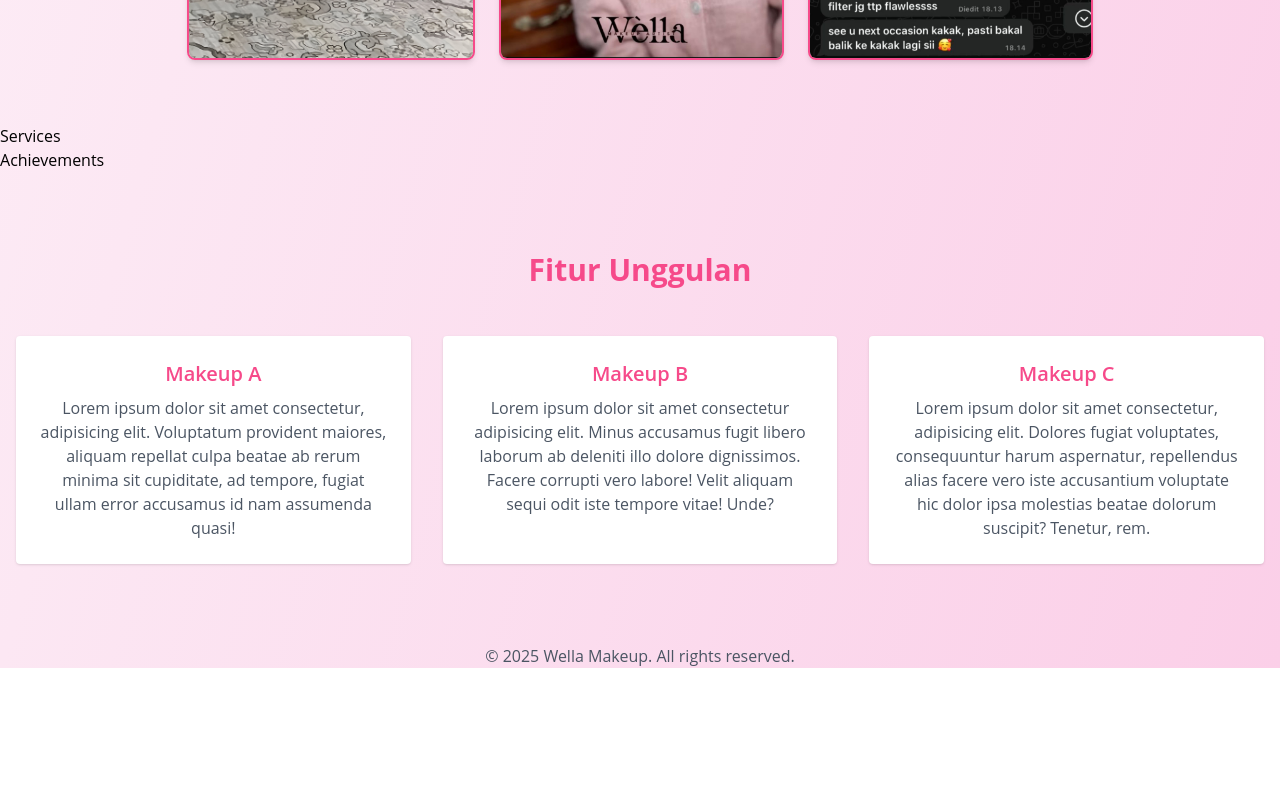
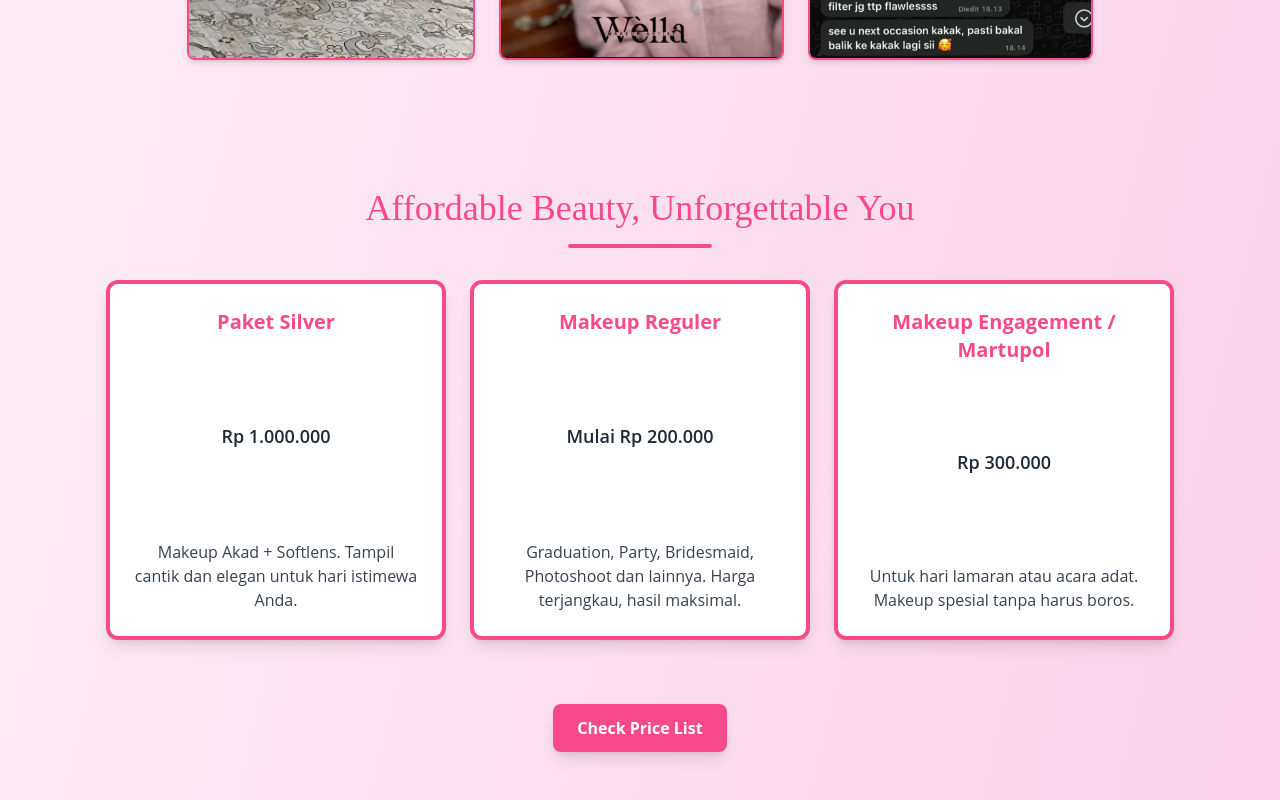
Before and after one commit to ifjika/wella-makeup, a React (Create React App) app in the folder frontend/: page / in a window 1280 px wide. Shown: the part 3940-4740 px from the top of the page. Before the commit the page ends 4608 px from the top, so only its background shows below. Built offline with nearby package versions, Linux system fonts and the light colour scheme.

Commit message:
Fix Services section 0.1

```diff
--- a/frontend/src/components/Home/Services.jsx
+++ b/frontend/src/components/Home/Services.jsx
@@ -1,7 +1,73 @@
 import React from "react";
+import { motion } from "framer-motion";
+
+const servicesItems = [
+  {
+    title: "Paket Silver",
+    price: "Rp 1.000.000",
+    description:
+      "Makeup Akad + Softlens. Tampil cantik dan elegan untuk hari istimewa Anda.",
+  },
+  {
+    title: "Makeup Reguler",
+    price: "Mulai Rp 200.000",
+    description:
+      "Graduation, Party, Bridesmaid, Photoshoot dan lainnya. Harga terjangkau, hasil maksimal.",
+  },
+  {
+    title: "Makeup Engagement / Martupol",
+    price: "Rp 300.000",
+    description:
+      "Untuk hari lamaran atau acara adat. Makeup spesial tanpa harus boros.",
+  },
+];
 
 const Services = () => {
-  return <div>Services</div>;
+  return (
+    <section className="text-center py-16 px-4 cursor-default">
+      <div className="max-w-7xl mx-auto text-center">
+        <h2 className="text-3xl md:text-4xl text-primary mb-4 font-brand">
+          Affordable Beauty, Unforgettable You
+        </h2>
+        <div className="h-1 w-36 bg-primary mx-auto mb-8 rounded-full" />
+
+        <div className="flex flex-wrap justify-center gap-6 mb-16">
+          {servicesItems.map((item, index) => (
+            <motion.div
+              key={index}
+              className="w-full sm:w-[300px] md:w-[340px] min-h-[360px] border-4 border-primary rounded-xl p-6 text-center shadow-lg flex flex-col justify-between bg-white"
+              initial={{ opacity: 0, y: 100 }}
+              whileInView={{ opacity: 1, y: 0 }}
+              transition={{ duration: 0.8, delay: index * 0.2 }}
+              viewport={{ once: false, amount: 0.3 }}
+              whileHover={{
+                scale: 1.1,
+                zIndex: 20,
+                boxShadow: "0 15px 35px rgba(0,0,0,0.2)",
+                transition: {
+                  type: "spring",
+                  stiffness: 300,
+                  damping: 20,
+                },
+              }}
+            >
+              <h3 className="text-xl font-bold text-primary mb-1">
+                {item.title}
+              </h3>
+              <p className="text-lg font-semibold text-gray-800 mb-2">
+                {item.price}
+              </p>
+              <p className="text-gray-700">{item.description}</p>
+            </motion.div>
+          ))}
+        </div>
+
+        <button className="bg-primary text-white px-6 py-3 rounded-lg font-bold shadow-lg hover:bg-pink-600 transition duration-300">
+          Check Price List
+        </button>
+      </div>
+    </section>
+  );
 };
 
 export default Services;
--- a/frontend/src/components/Home/Testimoni.jsx
+++ b/frontend/src/components/Home/Testimoni.jsx
@@ -4,19 +4,19 @@ import img1 from "../../assets/testimoni-1.jpg";
 import img2 from "../../assets/testimoni-2.jpg";
 import img3 from "../../assets/testimoni-3.jpg";
 
-const portofolioItems = [{ path: img1 }, { path: img2 }, { path: img3 }];
+const testimoniItems = [{ path: img1 }, { path: img2 }, { path: img3 }];
 
-const Portfolio = () => {
+const Testimoni = () => {
   return (
     <section className="text-center py-16 px-4 cursor-default">
       <div className="max-w-7xl mx-auto text-center">
         <h2 className="text-3xl md:text-4xl text-primary mb-4 font-brand">
-          What They Said
+          What They Said ?
         </h2>
         <div className="h-1 w-36 bg-primary mx-auto mb-4 rounded-full" />
 
         <div className="flex flex-wrap justify-center gap-6">
-          {portofolioItems.map((items, index) => (
+          {testimoniItems.map((items, index) => (
             <motion.div
               key={index}
               className="rounded-lg overflow-hidden shadow-md border-2 border-primary"
@@ -38,4 +38,4 @@ const Portfolio = () => {
   );
 };
 
-export default Portfolio;
+export default Testimoni;
```
